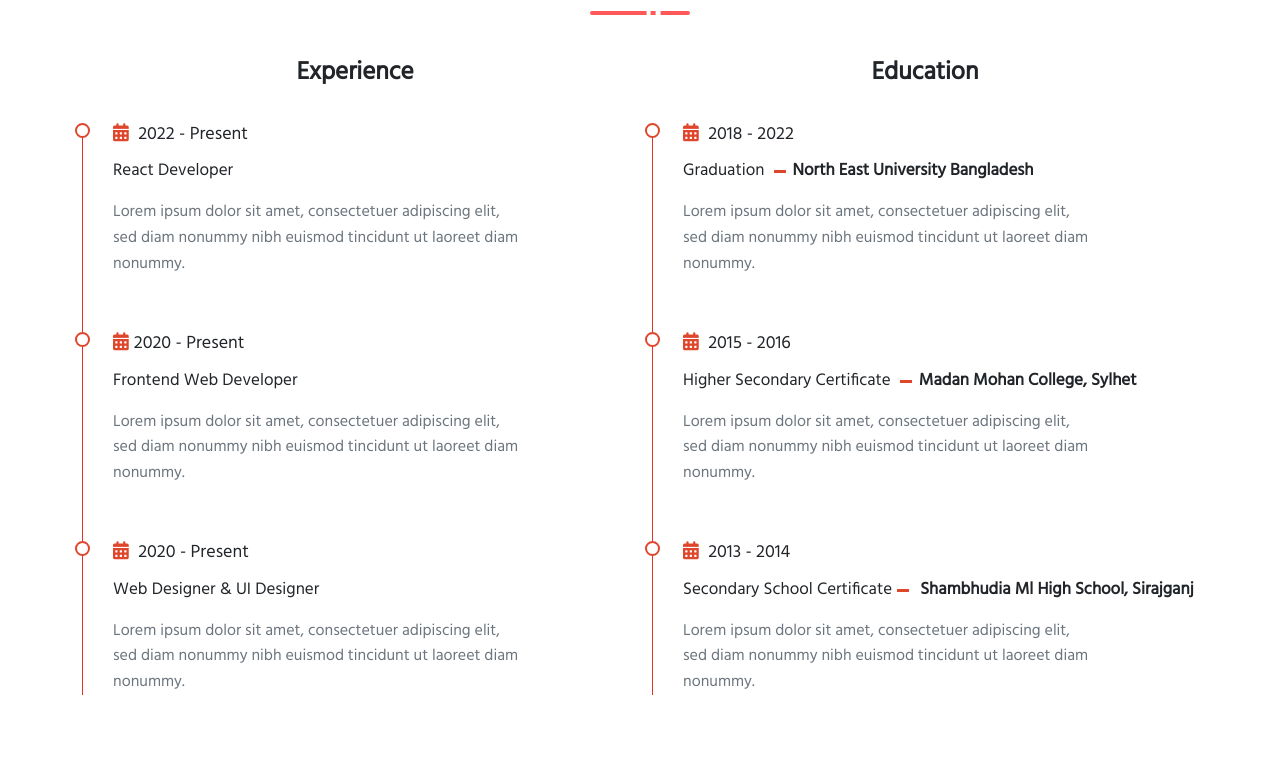
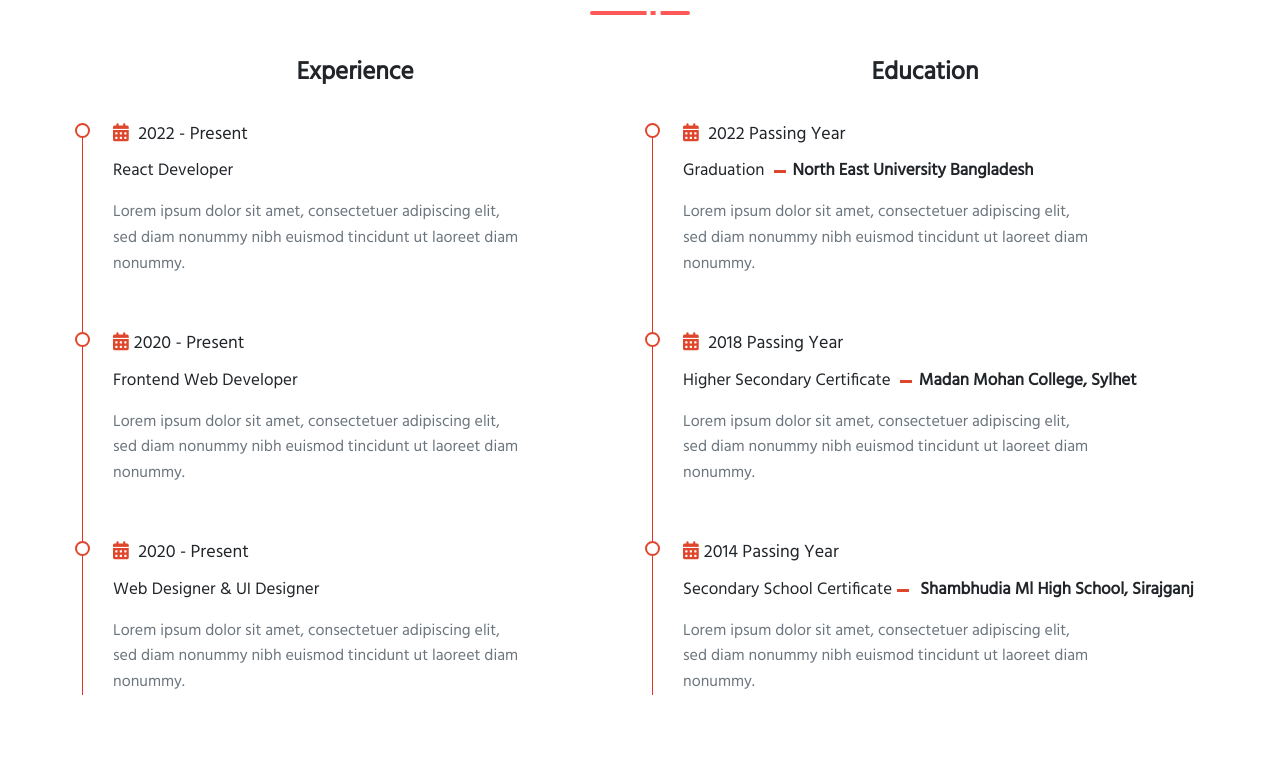
Before and after one commit to fazlulbd/Protfolio, a plain HTML site: page index.html in a window 1280 px wide. Shown: the part 1441-2204 px from the top of the page. Drawn offline with nearby package versions, Linux system fonts and the light colour scheme.

Commit message:
My protfolio

```diff
--- a/index.html
+++ b/index.html
@@ -222,21 +222,21 @@
           <div class="exper_main_item">
             <div class="experience_item">
               <h5><span><i class="fa-solid fa-calendar-days"></i>
-              </span> 2018 - 2022</h5>
+              </span> 2022 Passing Year</h5>
               <h4 class="item-title">Graduation <span></span><strong>North East University Bangladesh</strong></h4>
               <p>Lorem ipsum dolor sit amet, consectetuer adipiscing elit, sed diam nonummy nibh euismod tincidunt ut laoreet diam nonummy.</p>
             </div>
 
             <div class="experience_item">
               <h5><span><i class="fa-solid fa-calendar-days"></i>
-              </span> 2015 - 2016</h5>
+              </span> 2018 Passing Year</h5>
               <h4 class="item-title">higher secondary certificate <span></span><strong>Madan Mohan College, Sylhet
               </strong></h4>
               <p>Lorem ipsum dolor sit amet, consectetuer adipiscing elit, sed diam nonummy nibh euismod tincidunt ut laoreet diam nonummy.</p>
             </div>
 
             <div class="experience_item">
-              <h5><span><i class="fa-solid fa-calendar-days"></i></span> 2013 - 2014 </h5>
+              <h5><span><i class="fa-solid fa-calendar-days"></i></span>2014 Passing Year </h5>
               <h4 class="item-title"> secondary school certificate<span></span><strong> Shambhudia Ml High School, Sirajganj</strong></h4>
               <p>Lorem ipsum dolor sit amet, consectetuer adipiscing elit, sed diam nonummy nibh euismod tincidunt ut laoreet diam nonummy.</p>
             </div>
@@ -469,7 +469,7 @@
             <div class="service_item_icon_box">
               <i class="fa fa-suitcase" aria-hidden="true"></i>
             </div>
-            <h3>Web Design</h3>
+            <h3>Web Design With React</h3>
             <p>Lorem ipsum dolor sit amet, consect adipisic elit, sed do eiusmod tempor incididunt ut labore et d magna aliqua Ut enim ad sed do sit.</p>
             <a href="#">Read More <i class="fa fa-angle-double-right"></i>
             </a>
@@ -558,7 +558,7 @@
     </div>
 
       <div class="row work_main">
-        <div class="col-lg-4 col-sm-6 text-center pb-5">
+        <div class="col-lg-4 col-sm-6 text-center">
           <div class="work_item wow slideInLeft" data-wow-duration="3s" data-wow-delay="200ms">
             <a href="https://sprightly-lokum-67b216.netlify.app" target="_blank">
               <div class="work_img">
```
